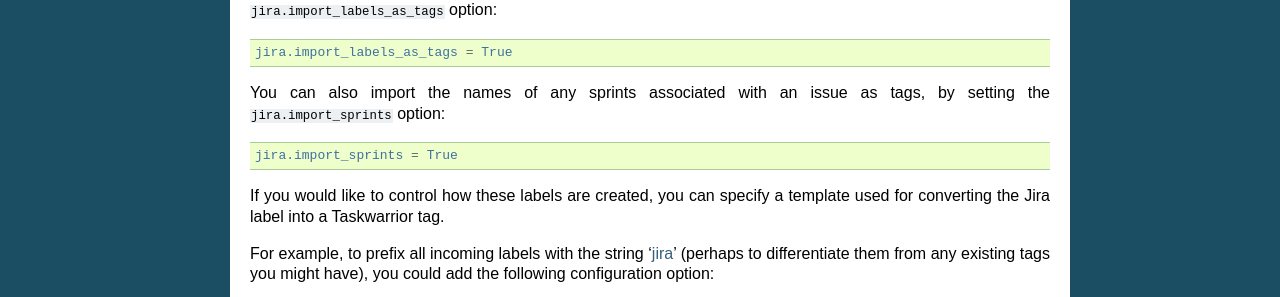
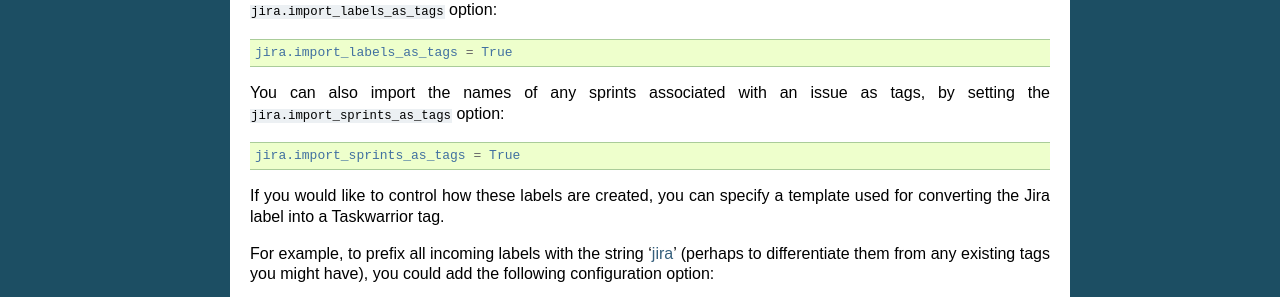
Before and after one commit to GothenburgBitFactory/bugwarrior, a Sphinx documentation site: the page built from bugwarrior/docs/services/jira.rst, in a window 1280 px wide. Shown: the part 1372-1669 px from the top of the page. Built offline with Sphinx 7.4.7, drawn with Linux system fonts in a browser that asks for light colours; pages that are not in the unit, such as notebooks, are missing from menus.

Commit message:
Make the option name more similar to another nearby, similar option.

```diff
--- a/bugwarrior/docs/services/jira.rst
+++ b/bugwarrior/docs/services/jira.rst
@@ -78,9 +78,9 @@
     jira.import_labels_as_tags = True
 
 You can also import the names of any sprints associated with an issue as tags,
-by setting the ``jira.import_sprints`` option::
+by setting the ``jira.import_sprints_as_tags`` option::
 
-    jira.import_sprints = True
+    jira.import_sprints_as_tags = True
 
 If you would like to control how these labels are created, you can specify a
 template used for converting the Jira label into a Taskwarrior tag.
```
Also changed, not shown: 1 other file.
